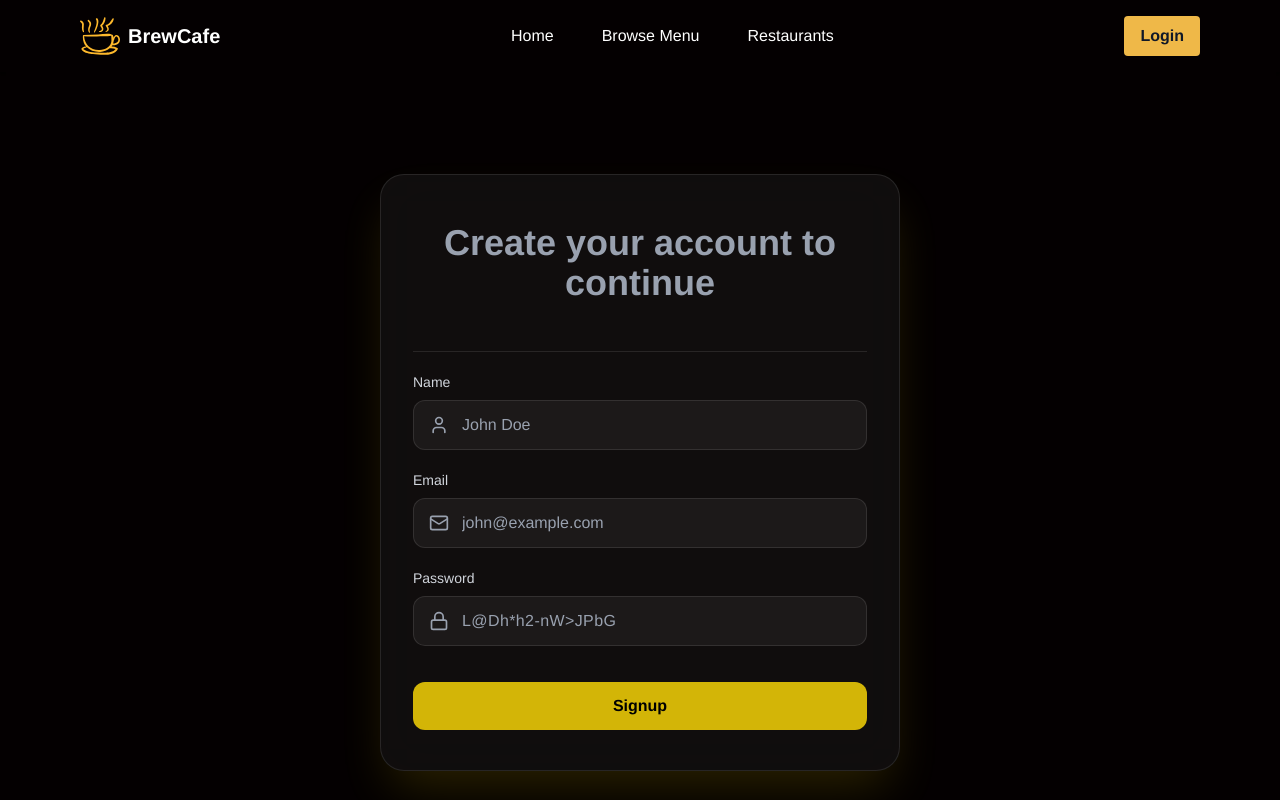
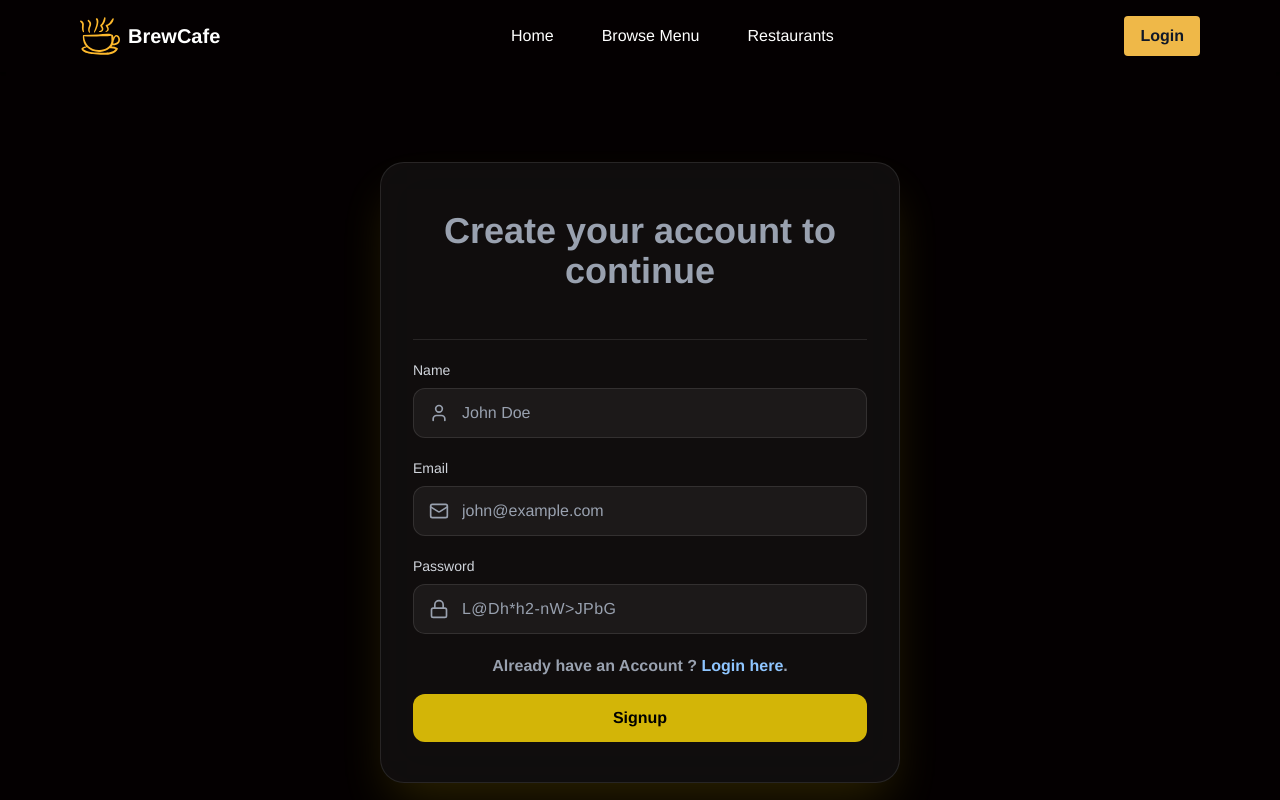
Before and after one commit to DeveloperWide/Cafe_Ordering_Platform, a React (Vite) app in the folder client/: page /cafe/auth/signup in a window 1280 px wide. Shown: the top 800 px of the page. Built offline with nearby package versions, Linux system fonts and the light colour scheme; no server answers.

Commit message:
feat(ui): Signup and Login form

```diff
--- a/client/src/components/auth/Form.tsx
+++ b/client/src/components/auth/Form.tsx
@@ -2,6 +2,7 @@ import { useState, type ComponentType, type InputHTMLAttributes } from "react";
 import Input from "./Input";
 import { axiosInstace } from "../../utils/axiosInstance";
 import { Lock, Mail, User, type LucideProps } from "lucide-react";
+import { Link } from "react-router";
 
 interface FormProps {
   type: "signup" | "login";
@@ -119,6 +120,31 @@ const Form = ({ type }: FormProps) => {
           />
         );
       })}
+      <div className="flex justify-center items-center text-gray-400 font-semibold">
+        {type == "signup" ? (
+          <p>
+            Already have an Account ?{" "}
+            <Link
+              to={"/cafe/auth/login"}
+              className="text-blue-300 hover:text-blue-400"
+            >
+              Login here
+            </Link>
+            .
+          </p>
+        ) : (
+          <p>
+            Don't have an Account ?{" "}
+            <Link
+              to={"/cafe/auth/signup"}
+              className="text-blue-300 hover:text-blue-400"
+            >
+              Sign Up
+            </Link>
+            .
+          </p>
+        )}
+      </div>
       <button
         type="submit"
         className="mt-4 w-full rounded-xl bg-secondary py-3 font-semibold text-black transition-all duration-300 hover:scale-[1.02] hover:shadow-lg hover:shadow-secondary/40 active:scale-95"
--- a/client/src/components/products/ProductModal.tsx
+++ b/client/src/components/products/ProductModal.tsx
@@ -4,7 +4,6 @@ import { useProductModal } from "../../hooks/useProductModal";
 import type { ProductModalProps } from "../../types/products.types";
 import {
   Captions,
-  DollarSign,
   Image,
   IndianRupee,
   Layers,
```
